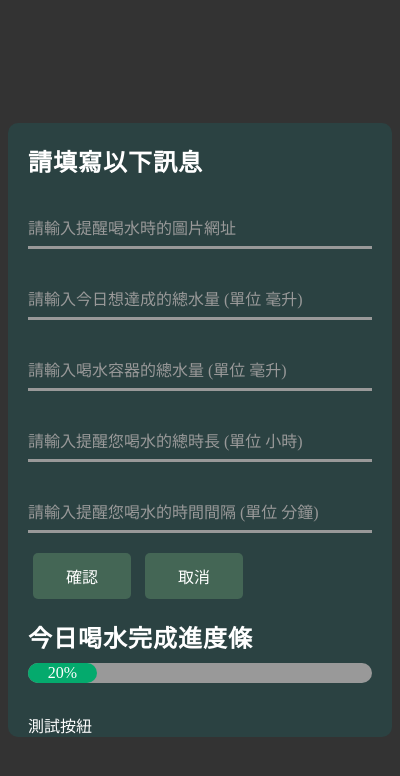
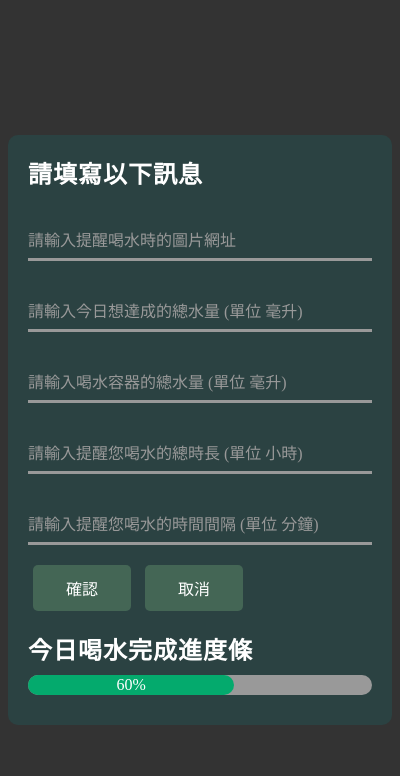
Before and after one commit to aiyu666/no-drinking-no-working, a browser extension: page popup2.html in a window 400 px wide. Drawn offline with Linux system fonts and the light colour scheme.

Commit message:
Move script content to js file

```diff
--- /dev/null
+++ b/js/progress.js
@@ -0,0 +1,20 @@
+// Update the daily water intake bar
+let progressBarStauts = 0;
+function progress(star, end) {
+  if (progressBarStauts == 0) {
+    progressBarStauts = 1;
+    const bar = document.getElementById("myBar");
+    const text = document.getElementById("label")
+    const id = setInterval(frame, 100);
+    function frame() {
+      if (star >= end) {
+        clearInterval(id);
+        progressBarStauts = 0;
+      } else {
+        star++;
+        bar.style.width = `${star}%`;
+        text.innerHTML = `${star}%`;
+      }
+    }
+  }
+}
--- a/popup2.html
+++ b/popup2.html
@@ -5,9 +5,10 @@
   <meta http-equiv="X-UA-Compatible" content="IE=edge">
   <meta name="viewport" content="width=device-width, initial-scale=1.0">
   <link rel="stylesheet" href="css/popup.css">
+  <script type="text/javascript" src="js/progress.js"></script>
   <title>Document</title>
 </head>
-<body>
+<body onload="progress(40, 60)">
   <div class="box">
     <div class="container">
       <div class="form">
@@ -40,35 +41,12 @@
         </form>
         <h2>今日喝水完成進度條</h2>
         <div id="myProgress">
-          <div id="myBar" style="width: 20%;">
-            <div id="label">20%</div>
+          <div id="myBar" style="width: 40%;">
+            <div id="label">40%</div>
           </div>
         </div>
-        <a onclick="move()">測試按紐</a>
       </div>
     </div>
   </div>
-
-  <script>
-    var i = 0;
-    function move() {
-      if (i == 0) {
-        i = 1;
-        var elem = document.getElementById("myBar");
-        var width = 10;
-        var id = setInterval(frame, 10);
-        function frame() {
-          if (width >= 100) {
-            clearInterval(id);
-            i = 0;
-          } else {
-            width++;
-            elem.style.width = width + "%";
-          document.getElementById("label").innerHTML = width + '%';
-          }
-        }
-      }
-    }
-  </script>
 </body>
 </html>
```
